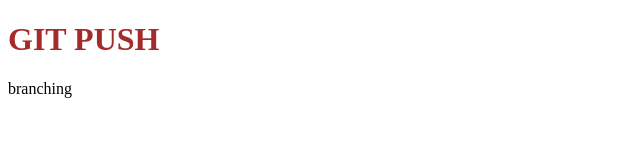
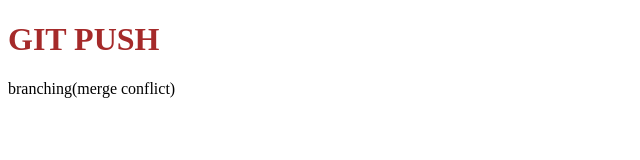
Before and after one commit to Satyakanta/Local_Repo, a plain HTML site: page index.html in a window 1280 px wide. Shown: the whole page, without its empty margins (0-640 px from the left). Drawn offline with Linux system fonts and the light colour scheme.

Commit message:
main conflict

```diff
--- a/index.html
+++ b/index.html
@@ -10,7 +10,7 @@
         GIT PUSH
     </h1>
     <p>
-        branching
+        branching(merge conflict)
     </p>
 </body>
 </html>
```
